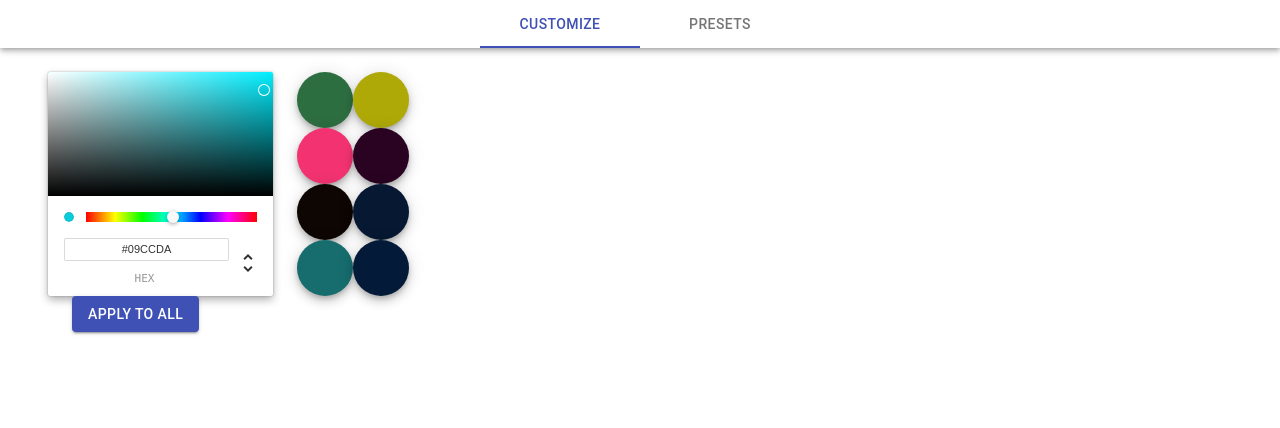
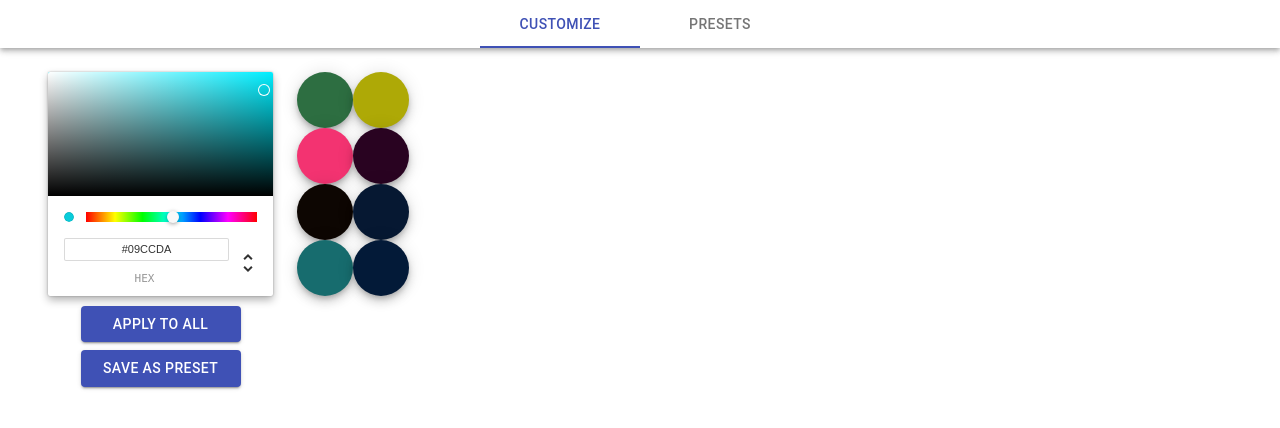
Before and after one commit to cthit/hueIT-electric-boogaloo, a React (Create React App) app in the folder frontend/: page / in a window 1280 px wide. Shown: the top 428 px of the page. Built offline with nearby package versions, Linux system fonts and the light colour scheme.

Commit message:
we have cookies, but they are bad and expire very quickly

```diff
--- a/frontend/src/AdvancedColorScreen.js
+++ b/frontend/src/AdvancedColorScreen.js
@@ -1,47 +1,16 @@
 import React from 'react'
-import ChromePicker from 'react-color'
 import Grid from "@material-ui/core/Grid";
 import {Container} from "@material-ui/core";
 import LampLayoutComponent from "./LampLayoutComponent";
-import Button from "@material-ui/core/Button";
-import Box from "@material-ui/core/Box";
-import {ApplyColorToAll} from "./Util";
+import ControlPanelComponent from "./ControlPanelComponent";
 
 
 export default function AdvancedColorScreen(props) {
-
-  const {state, setState,} = props;
-
   return (
     <Container>
       <Grid container>
         <Grid item>
-          <Grid container>
-            <ChromePicker
-              disableAlpha
-              color={state.color}
-              onChangeComplete={
-                (color) => {
-                  let newState = Object.assign({}, state);
-                  newState.color = color.hex;
-                  setState(newState);
-                }
-              }/>
-          </Grid>
-          <Box component="span"/>
-          <Grid container>
-            <Container>
-              <Button
-                variant="contained"
-                color="primary"
-                onClick={() => {
-                  setState(ApplyColorToAll(state))
-                }}
-              >
-                Apply to all
-              </Button>
-            </Container>
-          </Grid>
+          <ControlPanelComponent {...props}/>
         </Grid>
         <Grid item>
           <LampLayoutComponent {...props} columns={2} rows={4}/>
--- /dev/null
+++ b/frontend/src/ControlPanelComponent.js
@@ -0,0 +1,64 @@
+import Grid from "@material-ui/core/Grid";
+import ChromePicker from "react-color";
+import Box from "@material-ui/core/Box";
+import {Container} from "@material-ui/core";
+import Button from "@material-ui/core/Button";
+import {ApplyColorToAll, SavePreset} from "./Util";
+import React from "react";
+
+
+export default function ControlPanelComponent(props) {
+
+  const {state, setState, ...other} = props
+
+  return (
+    <React.Fragment>
+      <Grid container>
+        <ChromePicker
+          disableAlpha
+          color={state.color}
+          onChangeComplete={
+            (color) => {
+              let newState = Object.assign({}, state);
+              newState.color = color.hex;
+              setState(newState);
+            }
+          }/>
+      </Grid>
+      <Box component="span"/>
+      <Grid
+        container
+        direction={"column"}
+        alignItems={"center"}
+        spacing={1}
+        style={{padding: "10px"}}
+      >
+        <Grid item>
+          <Button
+            variant="contained"
+            color="primary"
+            style={{width: "160px"}}
+            onClick={() => {
+              setState(ApplyColorToAll(state))
+            }}
+          >
+            Apply to All
+          </Button>
+        </Grid>
+        <Grid item>
+
+          <Button
+            variant="contained"
+            color="primary"
+            style={{width: "160px"}}
+            onClick={() => {
+              SavePreset(state.lamps);
+            }}
+          >
+            Save as Preset
+          </Button>
+        </Grid>
+      </Grid>
+    </React.Fragment>
+  )
+}
--- a/frontend/src/LampLayoutComponent.js
+++ b/frontend/src/LampLayoutComponent.js
@@ -30,7 +30,9 @@ function MakeRow(lamps, state, setState, index = 0) {
       onClick={() => {
         setState(ApplyColor(state, [lamp.id]))
       }}
-      style={{backgroundColor: `#${LampToHex(lamp)}`,}}
+      style={{
+        backgroundColor: `#${LampToHex(lamp)}`,
+      }}
       children=""     // fabs really want children
     />
   });
--- a/frontend/src/Navigation.js
+++ b/frontend/src/Navigation.js
@@ -9,6 +9,8 @@ import PresetsScreen from "./PresetsScreen";
 
 export default function Navigation(props) {
 
+  const {children, ...other} = props;
+
   const [value, setValue] = useState(0);
 
   function handleChange(event, newValue) {
@@ -16,7 +18,7 @@ export default function Navigation(props) {
   }
 
   return (
-    <div>
+    <React.Fragment>
       <Paper square elevation={4}>
         <Tabs
           value={value}
@@ -33,18 +35,9 @@ export default function Navigation(props) {
         <AdvancedColorScreen {...props}/>
       </TabPane>
       <TabPane value={value} index={1}>
-        <PresetsScreen {...props} presets={[
-          TestPreset(),
-          TestPreset(),
-          TestPreset(),
-          TestPreset(),
-          TestPreset(),
-          TestPreset(),
-          TestPreset(),
-        ]}/>
+        <PresetsScreen {...props}/>
       </TabPane>
-
-    </div>
+    </React.Fragment>
   );
 }
 
--- a/frontend/src/PresetsScreen.js
+++ b/frontend/src/PresetsScreen.js
@@ -1,10 +1,13 @@
 import React from 'react'
 import Grid from "@material-ui/core/Grid";
 import PresetCardComponent from "./PresetCardComponent";
+import {LoadPresets, TestPreset} from "./Util";
 
 export default function PresetsScreen(props) {
 
-  const {presets, ...other} = props;
+  const {...other} = props;
+
+  let presets = DefaultPresets().concat(LoadPresets());
 
   return (
     <Grid container spacing={3}>
@@ -15,3 +18,12 @@ export default function PresetsScreen(props) {
       )}
     </Grid>)
 }
+
+function DefaultPresets() {
+  return [
+    TestPreset(),
+    TestPreset(),
+    TestPreset(),
+    TestPreset(),
+  ]
+}
--- a/frontend/src/Util.js
+++ b/frontend/src/Util.js
@@ -1,3 +1,5 @@
+import {useRef} from "react";
+
 let convert = require('color-convert');
 
 // given a state and a list of affected indices,
@@ -44,6 +46,43 @@ export function LampToHex(lamp) {
     lamp.h,
     lamp.s,
     lamp.v)
+}
+
+export function SavePreset(lamps) {
+
+  // TODO give ability to name it and provide description
+  let id = Math.round(Math.random() * 1000)
+
+  let newPreset = {
+    name: `Preset ${id}`,
+    description: `A randomly generated description! ${id}`,
+    value: lamps
+  }
+  document.cookie = `preset.${id}=${JSON.stringify(newPreset)}`;  // TODO expiration date
+}
+
+
+
+export function LoadPresets() {
+
+  let cookies = document.cookie.split(";").filter(str => {
+    return str.trim().slice(0, 6) === "preset" // TODO just use a standard library instead of this garbage
+  });
+
+  let presets = [];
+
+  cookies.forEach(cookie => {
+    try {
+      let p = JSON.parse(cookie.slice(cookie.indexOf("=") + 1));
+      presets.push(p)  // TODO validate these
+    } catch (e) {
+      console.log(`Malformed preset: ${e}`)
+    }
+  })
+
+  console.log(presets)
+
+  return presets;
 }
 
 export function TestPreset() {
```
